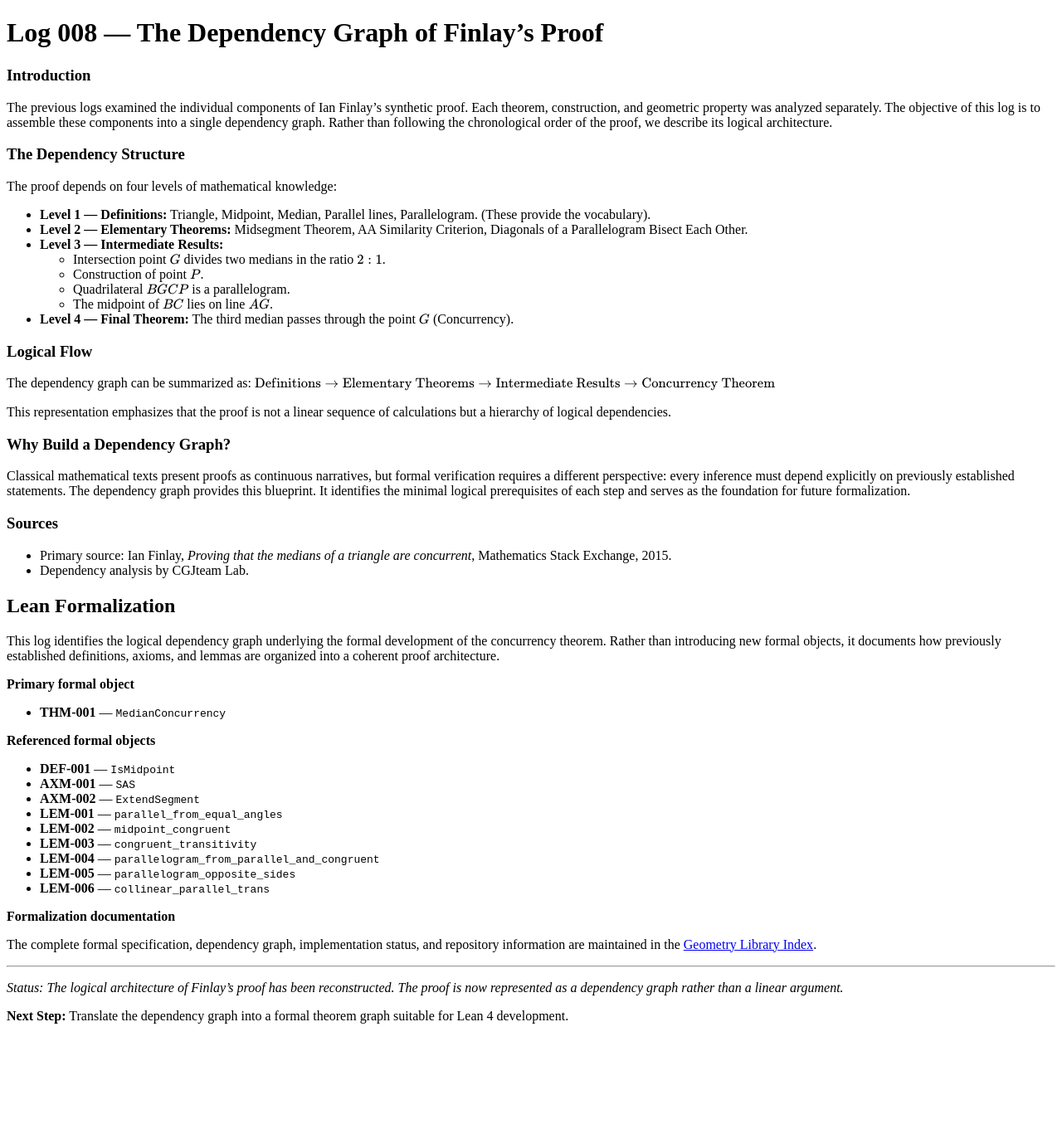
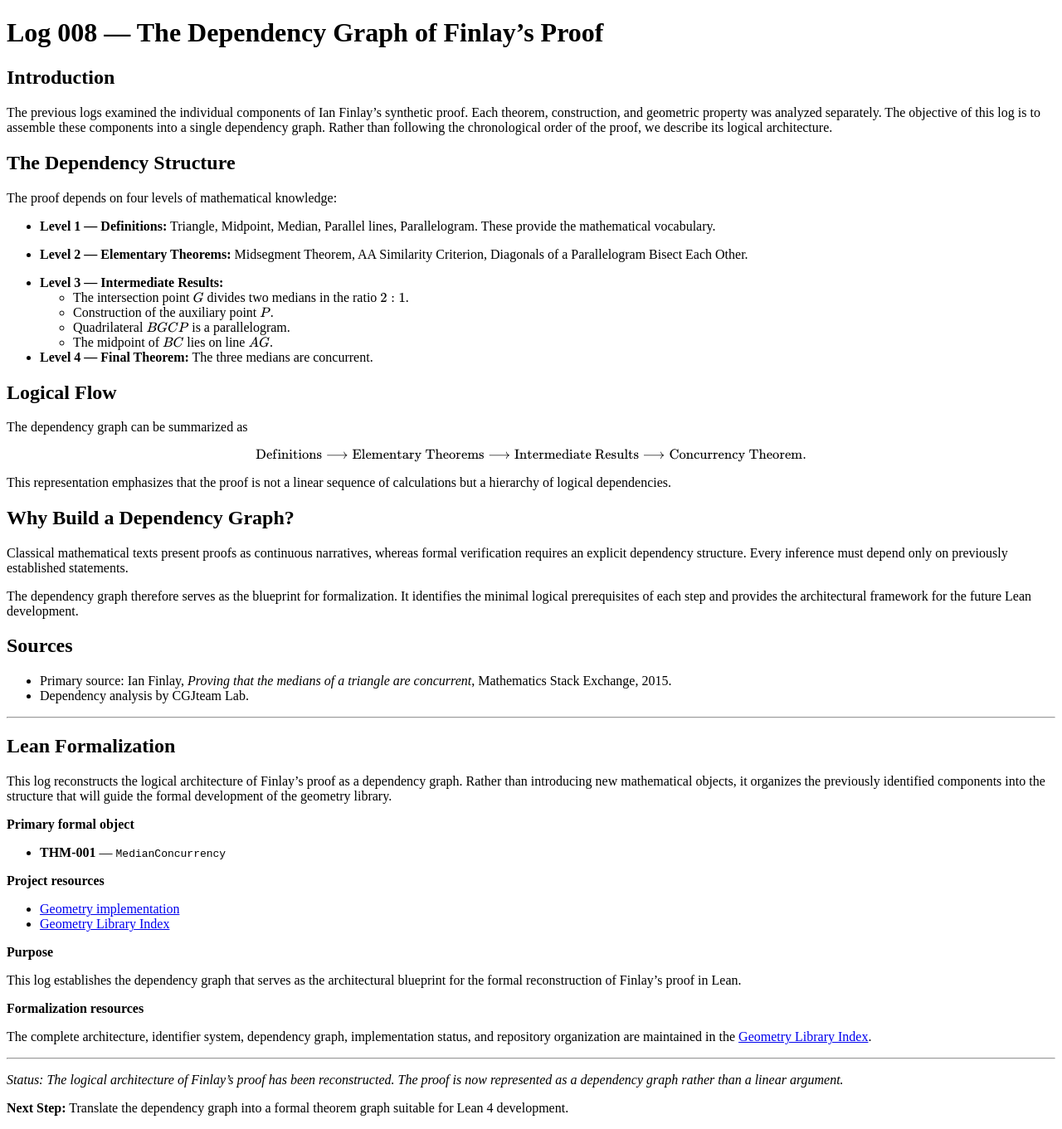
Before and after one commit to cgjteam/cgjteam.github.io, a Jekyll site: the page built from log-008.md, in a window 1280 px wide. Shown: the whole page at 83% size. Built offline with Jekyll 4.4.1, drawn with Linux system fonts in a browser that asks for light colours; comment, search, counter and statistics services are not loaded; our own code applies the rules of GitHub Pages for plain Markdown files; before the commit the page ends 1250 px from its top, so only the background shows below that.

Commit message:
Update log-008.md

```diff
--- a/log-008.md
+++ b/log-008.md
@@ -4,61 +4,78 @@ layout: default
 
 # Log 008 — The Dependency Graph of Finlay's Proof
 
-### Introduction
+## Introduction
+
 The previous logs examined the individual components of Ian Finlay's synthetic proof. Each theorem, construction, and geometric property was analyzed separately. The objective of this log is to assemble these components into a single dependency graph. Rather than following the chronological order of the proof, we describe its logical architecture.
 
-### The Dependency Structure
+## The Dependency Structure
+
 The proof depends on four levels of mathematical knowledge:
 
-* **Level 1 — Definitions:** Triangle, Midpoint, Median, Parallel lines, Parallelogram. (These provide the vocabulary).
+* **Level 1 — Definitions:** Triangle, Midpoint, Median, Parallel lines, Parallelogram. These provide the mathematical vocabulary.
+
 * **Level 2 — Elementary Theorems:** Midsegment Theorem, AA Similarity Criterion, Diagonals of a Parallelogram Bisect Each Other.
+
 * **Level 3 — Intermediate Results:**
-    * Intersection point $G$ divides two medians in the ratio $2:1$.
-    * Construction of point $P$.
-    * Quadrilateral $BGCP$ is a parallelogram.
-    * The midpoint of $BC$ lies on line $AG$.
-* **Level 4 — Final Theorem:** The third median passes through the point $G$ (Concurrency).
+  * The intersection point $G$ divides two medians in the ratio $2:1$.
+  * Construction of the auxiliary point $P$.
+  * Quadrilateral $BGCP$ is a parallelogram.
+  * The midpoint of $BC$ lies on line $AG$.
 
+* **Level 4 — Final Theorem:** The three medians are concurrent.
 
+## Logical Flow
 
-### Logical Flow
-The dependency graph can be summarized as:
-$$\text{Definitions} \rightarrow \text{Elementary Theorems} \rightarrow \text{Intermediate Results} \rightarrow \text{Concurrency Theorem}$$
+The dependency graph can be summarized as
+
+$$
+\text{Definitions}
+\longrightarrow
+\text{Elementary Theorems}
+\longrightarrow
+\text{Intermediate Results}
+\longrightarrow
+\text{Concurrency Theorem}.
+$$
 
 This representation emphasizes that the proof is not a linear sequence of calculations but a hierarchy of logical dependencies.
 
-### Why Build a Dependency Graph?
-Classical mathematical texts present proofs as continuous narratives, but formal verification requires a different perspective: every inference must depend explicitly on previously established statements. The dependency graph provides this blueprint. It identifies the minimal logical prerequisites of each step and serves as the foundation for future formalization.
+## Why Build a Dependency Graph?
 
-### Sources
+Classical mathematical texts present proofs as continuous narratives, whereas formal verification requires an explicit dependency structure. Every inference must depend only on previously established statements.
+
+The dependency graph therefore serves as the blueprint for formalization. It identifies the minimal logical prerequisites of each step and provides the architectural framework for the future Lean development.
+
+## Sources
+
 * Primary source: Ian Finlay, *Proving that the medians of a triangle are concurrent*, Mathematics Stack Exchange, 2015.
 * Dependency analysis by CGJteam Lab.
 
+---
+
 ## Lean Formalization
 
-This log identifies the logical dependency graph underlying the formal development of the concurrency theorem. Rather than introducing new formal objects, it documents how previously established definitions, axioms, and lemmas are organized into a coherent proof architecture.
+This log reconstructs the logical architecture of Finlay's proof as a dependency graph. Rather than introducing new mathematical objects, it organizes the previously identified components into the structure that will guide the formal development of the geometry library.
 
 **Primary formal object**
 
 - **THM-001** — `MedianConcurrency`
 
-**Referenced formal objects**
+**Project resources**
 
-- **DEF-001** — `IsMidpoint`
-- **AXM-001** — `SAS`
-- **AXM-002** — `ExtendSegment`
-- **LEM-001** — `parallel_from_equal_angles`
-- **LEM-002** — `midpoint_congruent`
-- **LEM-003** — `congruent_transitivity`
-- **LEM-004** — `parallelogram_from_parallel_and_congruent`
-- **LEM-005** — `parallelogram_opposite_sides`
-- **LEM-006** — `collinear_parallel_trans`
+- [Geometry implementation](./Geometry_lean.html)
+- [Geometry Library Index](./Geometry.md)
 
-**Formalization documentation**
+**Purpose**
 
-The complete formal specification, dependency graph, implementation status, and repository information are maintained in the [Geometry Library Index](./Geometry.md).
+This log establishes the dependency graph that serves as the architectural blueprint for the formal reconstruction of Finlay's proof in Lean.
+
+**Formalization resources**
+
+The complete architecture, identifier system, dependency graph, implementation status, and repository organization are maintained in the [Geometry Library Index](./Geometry.md).
 
 ---
+
 *Status: The logical architecture of Finlay's proof has been reconstructed. The proof is now represented as a dependency graph rather than a linear argument.*
 
 **Next Step:** Translate the dependency graph into a formal theorem graph suitable for Lean 4 development.
```
